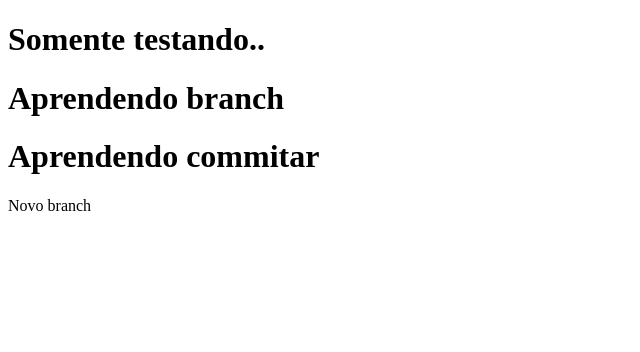
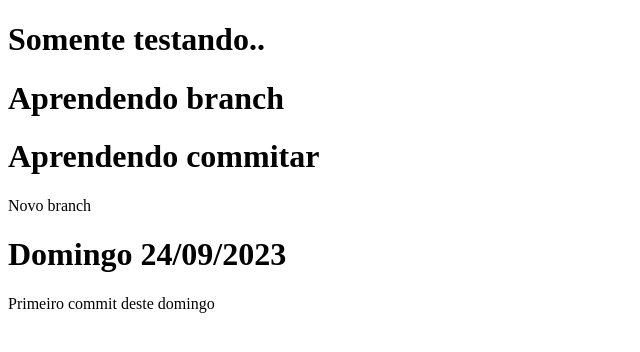
Before and after one commit to NicodemosMello/commit, a plain HTML site: page index.html in a window 1280 px wide. Shown: the whole page, without its empty margins (0-640 px from the left). Drawn offline with Linux system fonts and the light colour scheme.

Commit message:
alterando Projeto Git

```diff
--- a/index.html
+++ b/index.html
@@ -10,5 +10,7 @@
     <h1>Aprendendo branch</h1>
     <h1>Aprendendo commitar</h1>
     <p>Novo branch</p>
+    <h1>Domingo 24/09/2023</h1>
+    <p>Primeiro commit deste domingo</p>
 </body>
 </html>
```
